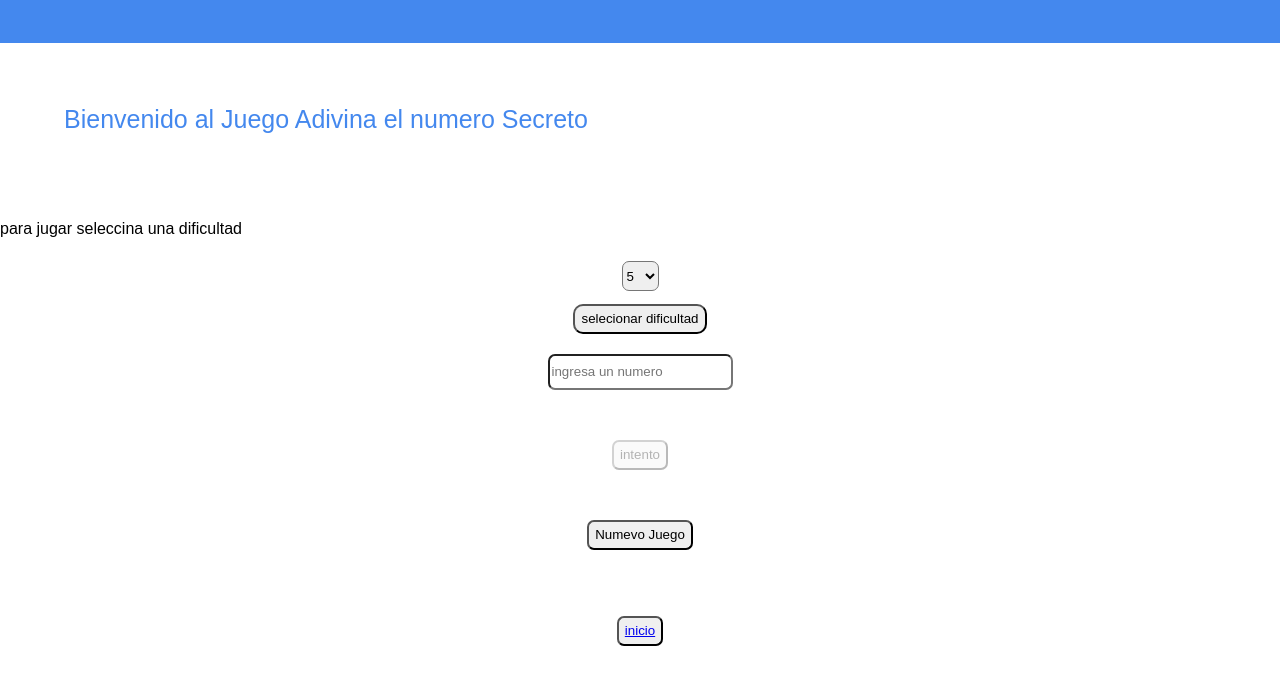
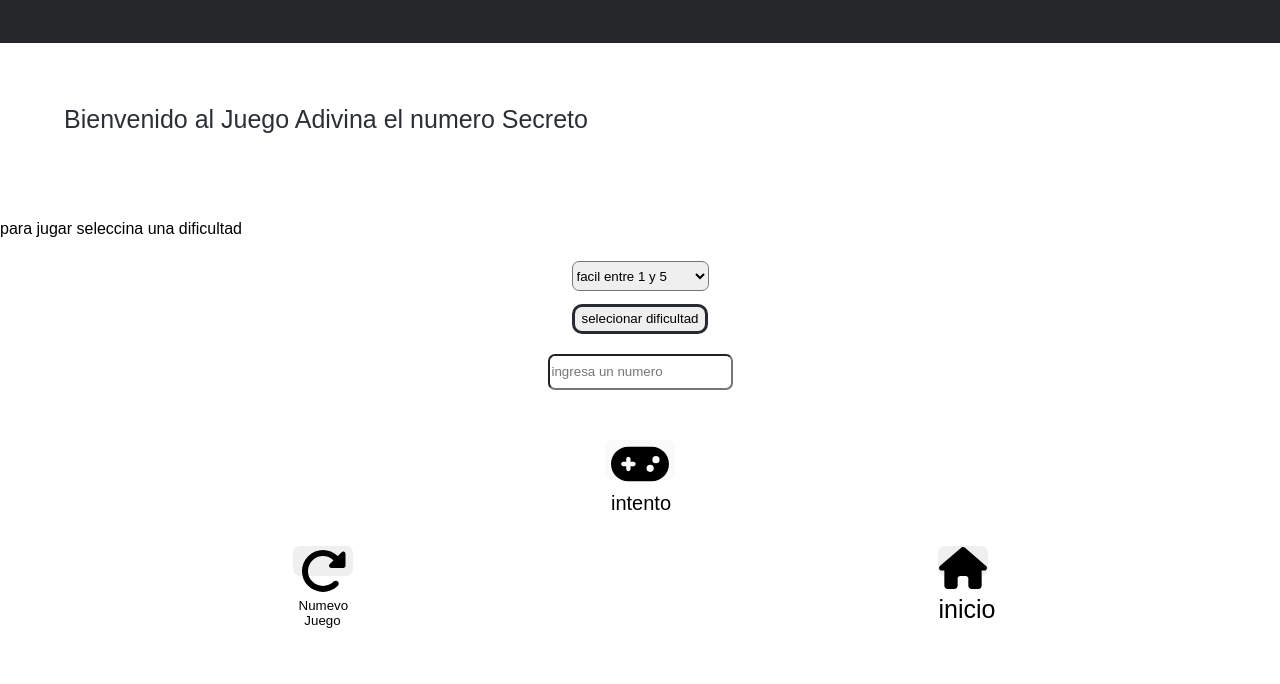
Before and after one commit to Raul199315/juegoNuevo, a plain HTML site: page games.html in a window 1280 px wide. Shown: the top 684 px of the page. Drawn offline with Linux system fonts and the light colour scheme.

Commit message:
juego Adivina v0.9
se agregan cambios en la interfaz

```diff
--- a/app.js
+++ b/app.js
@@ -90,6 +90,7 @@ intento = '';
 limpiarCaja()
 textos('h1',`Bienvenido al  Juego Adivina el numero Secreto`);
 textos('p','para jugar seleccina una dificultad')
+
 borrarFalla()
 
 }
@@ -99,24 +100,28 @@ borrarFalla()
 function dificultad(){
     let nivel = document.querySelector('select').value;
     numeroMaximo = nivel
-    if(nivel == 5){
+    if(nivel == 2){
         nivelDificultad =2
         textos('p',`para jugar ingresa un numero entre 1 y ${numeroMaximo} tienes ${nivelDificultad} intentos` );
         document.getElementById('botonIntento').removeAttribute('disabled');
+        textos('h3',``);
         generarNumero()
     }else{
-        if(nivel == 10){
+        if(nivel == 3){
             nivelDificultad =3
             textos('p',`para jugar ingresa un numero entre 1 y ${numeroMaximo} tienes ${nivelDificultad} intentos` );
             document.getElementById('botonIntento').removeAttribute('disabled');
+            textos('h3',``);
             generarNumero()
         }else{
             nivelDificultad =4
             textos('p',`para jugar ingresa un numero entre 1 y ${numeroMaximo} tienes ${nivelDificultad} intentos` );
             document.getElementById('botonIntento').removeAttribute('disabled');
+            textos('h3',``);
             generarNumero()
         }
     }
+    borrarFalla()
 
 }
 function limpiarCaja(){
--- a/games.html
+++ b/games.html
@@ -17,9 +17,9 @@
     <div class="contenedorTextos2"><p class="parrafo"></p></div>
     <div>
         <select name="" id="">
-            <option value="5">5</option>
-            <option value="10">10</option>
-            <option value="20">20</option>
+            <option value="2">facil entre 1 y 5</option>
+            <option value="3">normal entre 1 y 10</option>
+            <option value="4">dificil entre 1 y 20</option>
         </select>
         <button onclick="dificultad()" id="bdificultad">selecionar dificultad</button>
 
@@ -27,12 +27,15 @@
     <div></div>
     <div>
         <input type="number" id="numeroIngresado" placeholder="ingresa un numero">
-        <button onclick="validaIntento()" id="botonIntento" disabled>intento</button>
-        <button onclick="nuevoJuego()">Numevo Juego</button>
+        <button onclick="validaIntento()" id="botonIntento" disabled><img src="gamepad-solid.svg" alt="">intento</button>
         <br>
     </div>
     <h3></h3>
-    <button class="bInicio"><a href="index.html">inicio</a></button>
+    <div class="pie">
+        <button class="nuevoJuego" onclick="nuevoJuego()"><img src="reiniciar.svg" alt="">Numevo Juego</button>
+        <button class="bInicio"><a class="botonJugar" href="index.html"><img src="house-solid.svg" alt="">inicio</a></button>
+    </div>
+
     <script src="app.js"></script>
 </body>
 </html>
--- a/stylosJuego.css
+++ b/stylosJuego.css
@@ -12,6 +12,7 @@ button{
     margin-top: 50px;
     height: 30px;
     border-radius: 7px;
+    border: 3px solid rgb(39, 42, 46);
 
 }
 select{
@@ -36,7 +37,7 @@ input{
     height: 80px;
     width: 100%;
     font-size: 25px;
-    background-color: #48e;
+    background-color: rgb(36, 38, 41);
     margin-top: -37px;
     z-index: 100;
 }
@@ -44,7 +45,7 @@ input{
 .nav2{
     height: 80px;
     width: 100%;
-    font-size: 25px;
+    font-size: 30px;
     background-color: #48e;
     margin-top: -37px;
     z-index: 100;
@@ -52,7 +53,7 @@ input{
 
 .titulo{
     font-size: 25px;
-    color: #48e;
+    color: rgb(43, 47, 54);
 
 }
 
@@ -78,4 +79,39 @@ input{
 
 .crojo{
     color: red;
+    font-size: 40px;
 }
+
+.botonJugar{
+    font-size: 25px;
+    text-decoration: none;
+    color: black;
+}
+a{
+    font-size: 25px;
+    text-decoration: none;
+}
+
+#botonIntento{
+    border: 0px;
+    height: 40px;
+    width: 70px;
+    color: rgb(0, 0, 0);
+    font-size: 20px;
+}
+.pie{
+    display: flex;
+    flex-direction: row;
+}
+.bInicio{
+    border: 0px;
+    padding: 1px;
+    width: 50px;
+    color: rgb(0, 0, 0);
+}
+
+.nuevoJuego{
+    border: 0px;
+    height: 30px;
+    width: 60px;
+}
```
Also changed, not shown: index.html (+1 -1 lines), gamepad-solid.svg (added), house-solid.svg (added), play.jpeg (added), reiniciar.svg (added).
